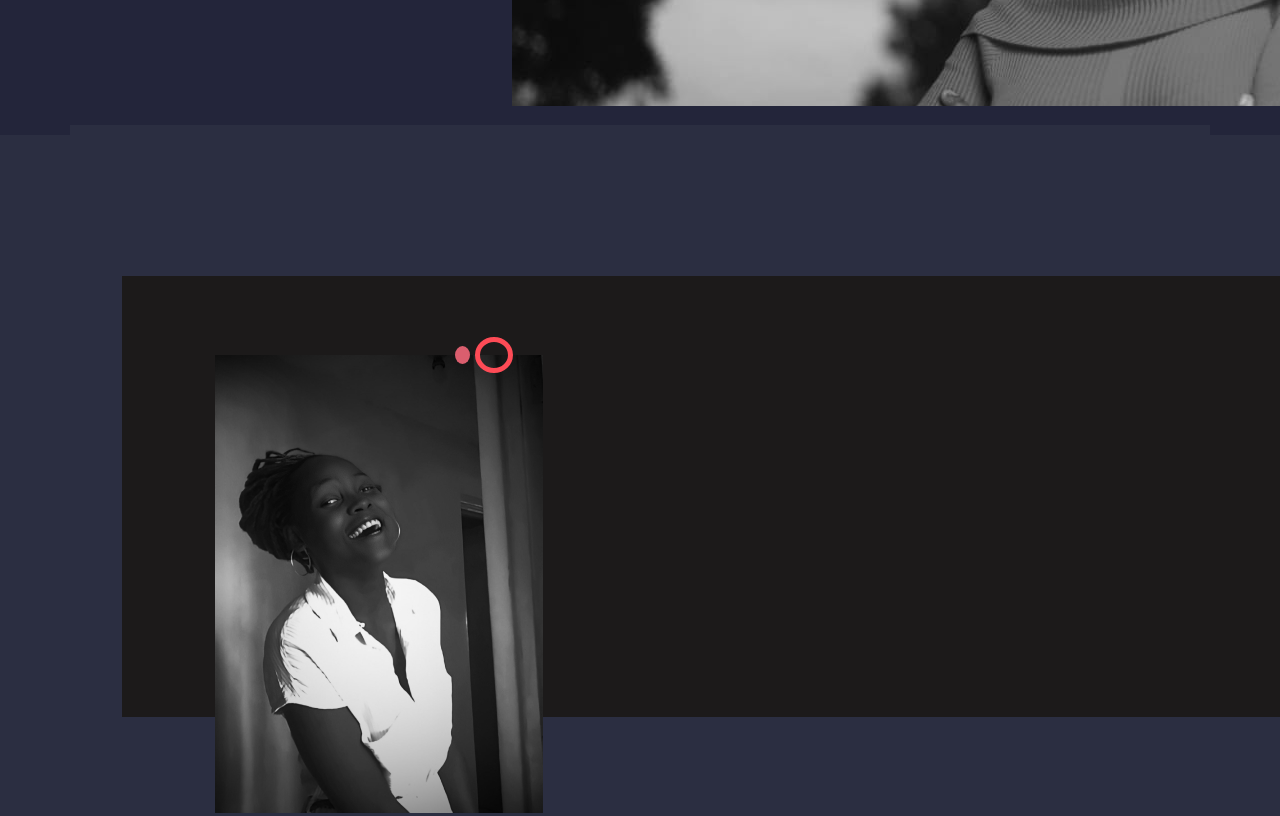
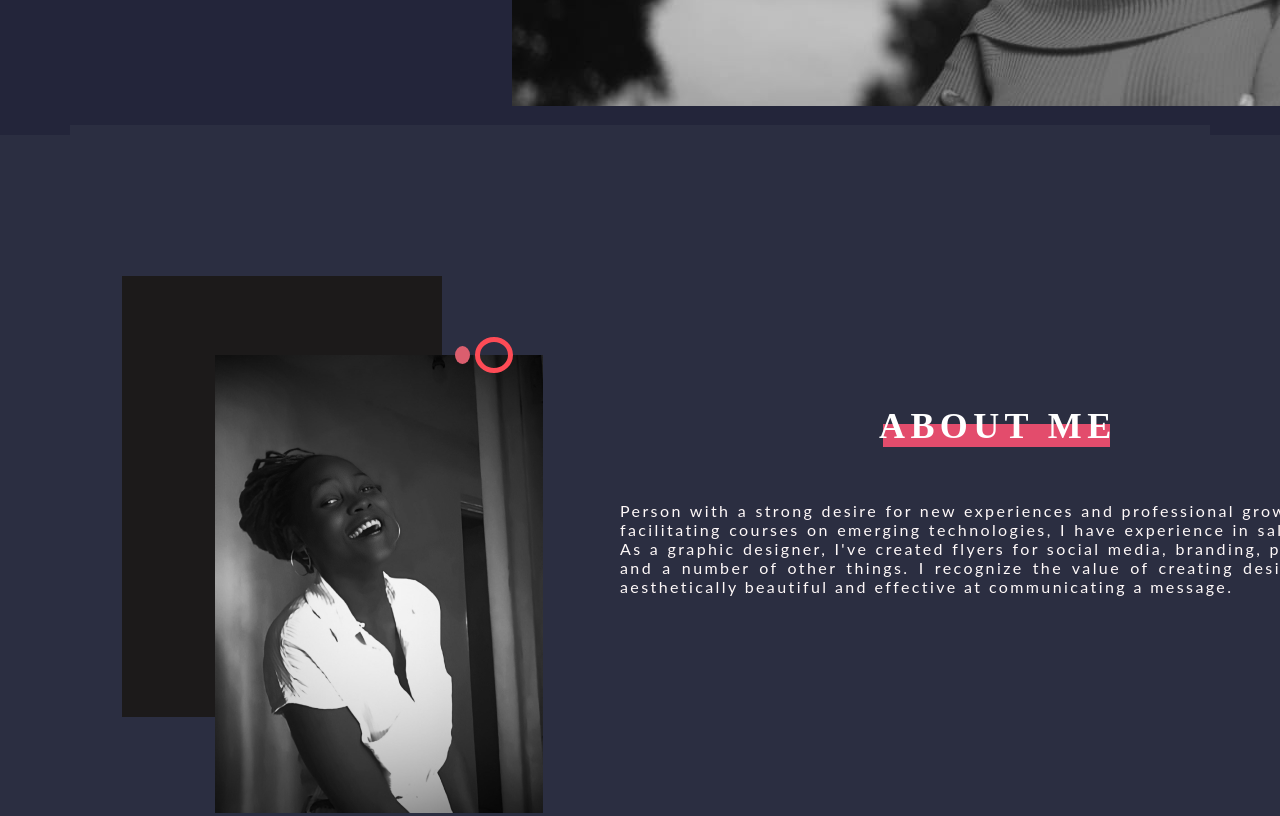
Before and after one commit to omudho/m_portfolio, a plain HTML site: page index.html in a window 1280 px wide. Shown: the part 645-1461 px from the top of the page. Drawn offline with nearby package versions, Linux system fonts and the light colour scheme; files whose address does not match are found by name.

Commit message:
Update styles.css

```diff
--- a/styles.css
+++ b/styles.css
@@ -163,7 +163,7 @@ background: url(./assets/Image\ 1.jpg);
 
   #rectangle25{
     position: absolute;
-    width: 100%;
+    width: 320px;
     height: 441px;
     left: 61px;
     top: 921px;
```
